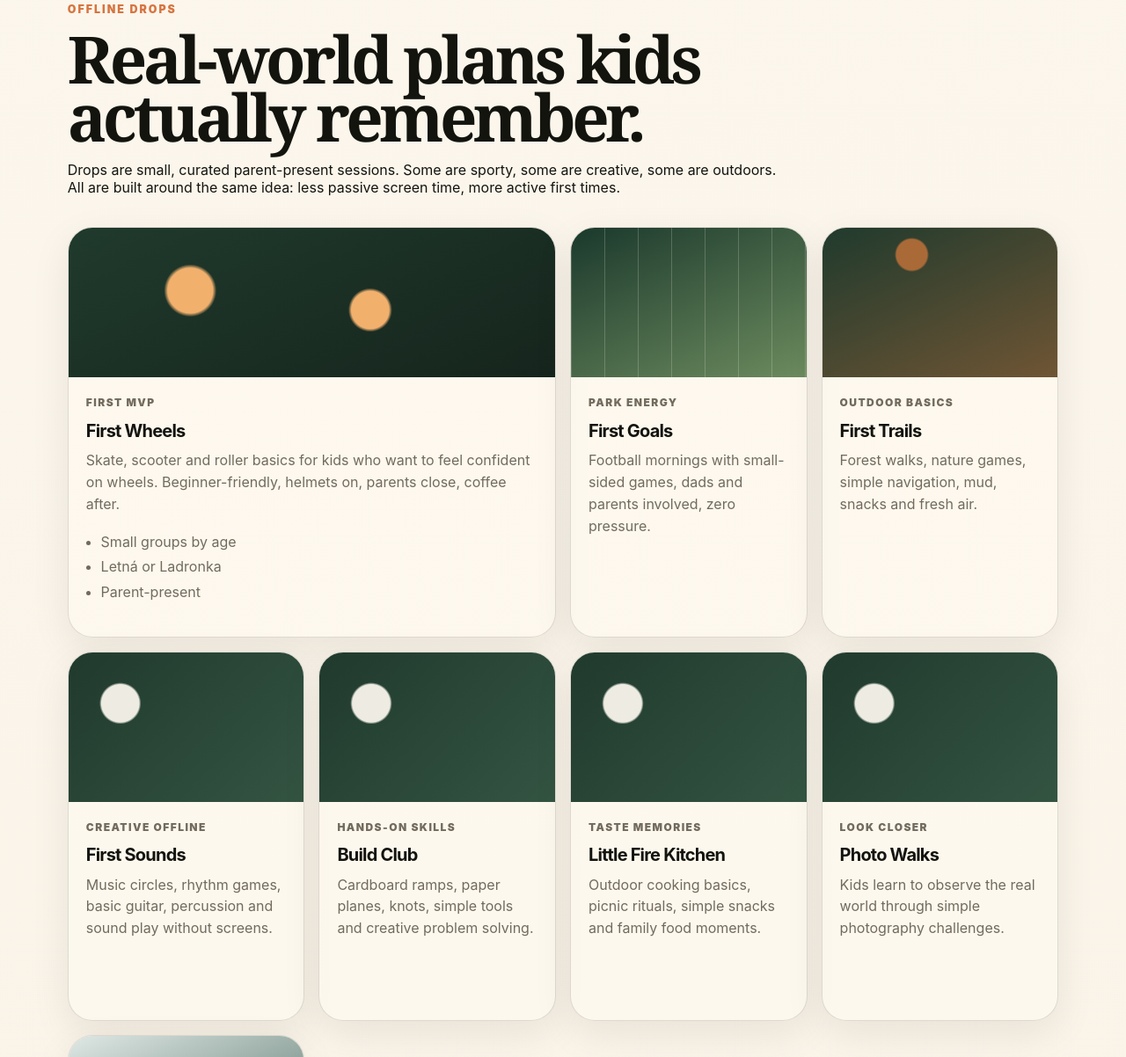
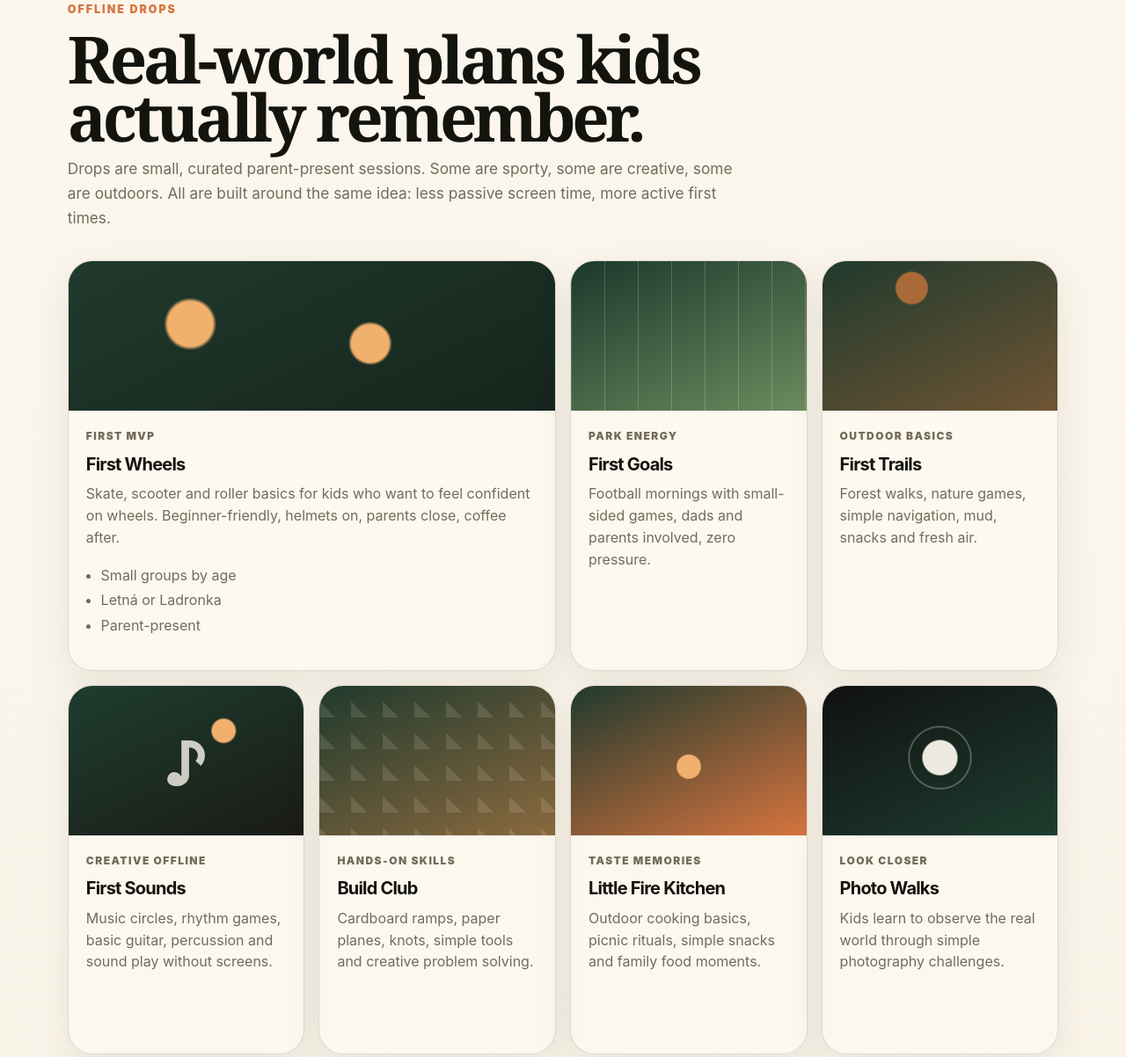
Before and after one commit to niclunic/offscreen-kids-club, a plain HTML site: page index.html in a window 1280 px wide. Shown: the part 1966-3168 px from the top of the page at 88% size. Drawn offline with Linux system fonts and the light colour scheme.

Commit message:
Add expanded drop styles

```diff
--- a/styles.css
+++ b/styles.css
@@ -822,7 +822,6 @@ textarea:focus {
   }
 }
 
-
 .captain-model {
   padding-top: 4rem;
 }
@@ -834,3 +833,69 @@ textarea:focus {
 .captain-step span {
   color: var(--orange-2);
 }
+
+.section-subcopy {
+  max-width: 780px;
+  color: var(--muted);
+  font-size: 1.08rem;
+  line-height: 1.6;
+  margin-top: -0.3rem;
+}
+
+.drop-grid.expanded {
+  grid-template-columns: repeat(4, 1fr);
+}
+
+.drop-image.music {
+  background:
+    radial-gradient(circle at 66% 30%, var(--orange-2) 0 6%, transparent 7%),
+    linear-gradient(155deg, #1e3d2f, #1b1b16);
+}
+
+.drop-image.music:after {
+  content: "♪";
+  display: grid;
+  place-items: center;
+  min-height: 170px;
+  color: rgba(255, 250, 241, 0.78);
+  font-size: 4rem;
+  font-weight: 900;
+}
+
+.drop-image.build {
+  background:
+    linear-gradient(45deg, rgba(255, 250, 241, 0.12) 25%, transparent 25%) 0 0 / 36px 36px,
+    linear-gradient(155deg, #203a2d, #8b6a3f);
+}
+
+.drop-image.food {
+  background:
+    radial-gradient(circle at 50% 54%, #f2b06d 0 8%, transparent 9%),
+    linear-gradient(155deg, #203a2d, #d7743f);
+}
+
+.drop-image.camera {
+  background:
+    radial-gradient(circle at 50% 48%, rgba(255, 250, 241, 0.92) 0 12%, transparent 13%),
+    radial-gradient(circle at 50% 48%, transparent 0 21%, rgba(255, 250, 241, 0.32) 22%, transparent 23%),
+    linear-gradient(155deg, #111111, #1e3d2f);
+}
+
+.pricing-note {
+  margin: 1rem 0 0;
+  color: rgba(255, 250, 241, 0.66);
+  font-size: 0.9rem;
+  line-height: 1.5;
+}
+
+@media (max-width: 980px) {
+  .drop-grid.expanded {
+    grid-template-columns: repeat(2, 1fr);
+  }
+}
+
+@media (max-width: 680px) {
+  .drop-grid.expanded {
+    grid-template-columns: 1fr;
+  }
+}
```
